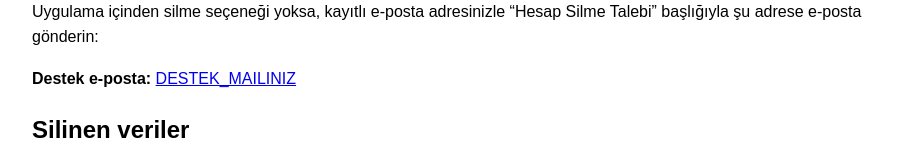
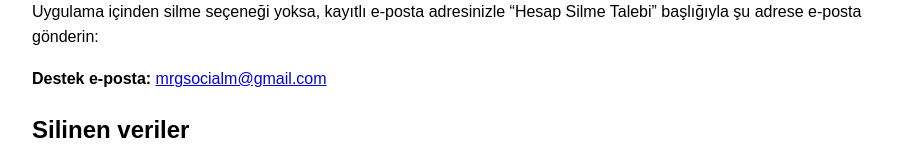
Before and after one commit to mrgsocialm/mrgcar-legal, a plain HTML site: page account-deletion.html in a window 1280 px wide. Shown: the part 440-600 px from the top of the page, without its empty margins (158-1072 px from the left). Drawn offline with Linux system fonts and the light colour scheme.

Commit message:
Update account-deletion.html

```diff
--- a/account-deletion.html
+++ b/account-deletion.html
@@ -21,7 +21,7 @@
 
   <h2>2) E-posta ile silme talebi</h2>
   <p>Uygulama içinden silme seçeneği yoksa, kayıtlı e-posta adresinizle “Hesap Silme Talebi” başlığıyla şu adrese e-posta gönderin:</p>
-  <p><b>Destek e-posta:</b> <a href="mailto:DESTEK_MAILINIZ">DESTEK_MAILINIZ</a></p>
+  <p><b>Destek e-posta:</b> <a href="mailto:mrgsocialm@gmail.com">mrgsocialm@gmail.com</a></p>
 
   <h2>Silinen veriler</h2>
   <ul>
```
